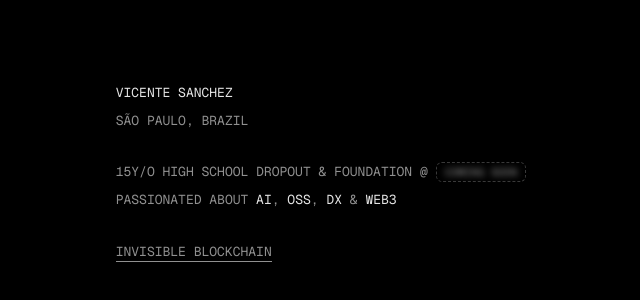
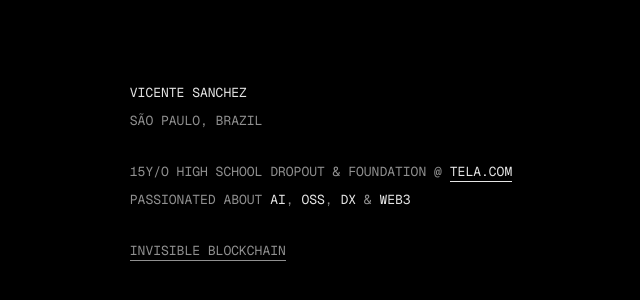
Before and after one commit to Vicentesan/vicentesan.dev, a Next.js app: page / in a window 1280 px wide. Shown: the part 228-528 px from the top of the page, without its empty margins (319-959 px from the left). Built offline with nearby package versions, Linux system fonts and the light colour scheme.

Commit message:
job update - tela

```diff
--- a/src/app/page.tsx
+++ b/src/app/page.tsx
@@ -1,5 +1,4 @@
 import { differenceInYears } from 'date-fns';
-
 import { AnimatedLink } from '@/components/animated-link';
 
 const LINKS = [
@@ -16,17 +15,19 @@ export default function Home() {
 
   return (
     <main className="flex h-screen w-fit flex-col items-start justify-center gap-8 p-10 px-10 text-[13px] text-muted-foreground uppercase">
-      <div className="flex flex-col gap-2">
-        <h1 className="text-primary">Vicente Sanchez</h1>
-        <p>São Paulo, Brazil</p>
+      <div className="flex flex-col gap-4">
+        <div className="flex flex-col gap-2">
+          <h1 className="text-primary">Vicente Sanchez</h1>
+          <p>São Paulo, Brazil</p>
+        </div>
       </div>
 
       <div className="flex flex-col gap-2">
         <p className="flex flex-wrap items-center gap-x-2 gap-y-1 text-pretty text-muted-foreground">
-          <span>{age}y/o high school dropout & foundation @</span>
-          <span className="inline-flex h-5 select-none items-center justify-center overflow-hidden rounded-md border border-muted-foreground/40 border-dashed px-2">
-            <span className="text-[11px] blur-[3px]">coming soon</span>
-          </span>
+          {age}y/o high school dropout & foundation @{' '}
+          <AnimatedLink href="https://tela.com" alias variant="primary">
+            tela.com
+          </AnimatedLink>
         </p>
 
         <p>
```
